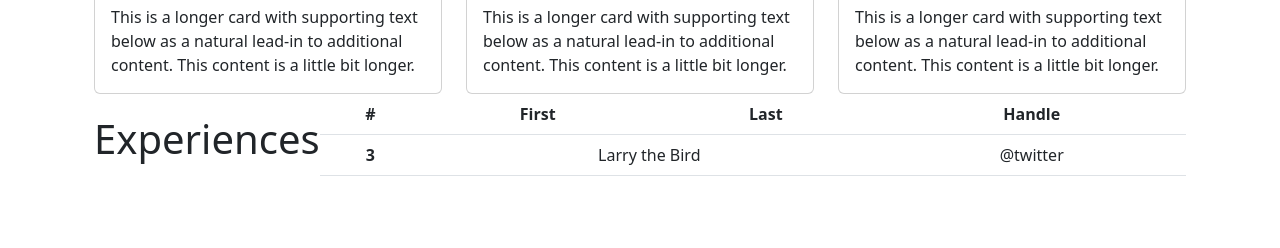
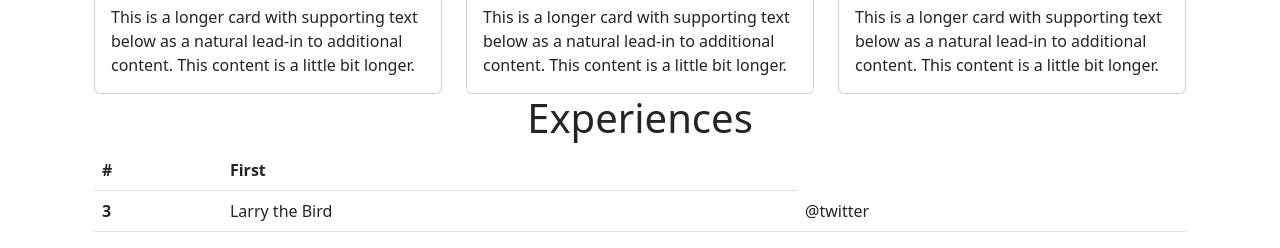
Before and after one commit to skylake28/bootstrap, a website: page index.html in a window 1280 px wide. Shown: the part 720-968 px from the top of the page. Before the commit the page ends 912 px from the top, so only its background shows below. Drawn offline with nearby package versions, Linux system fonts and the light colour scheme.

Commit message:
Update index.html

```diff
--- a/index.html
+++ b/index.html
@@ -74,15 +74,13 @@
         </div>
       </div>
 
-      <div class="container-fluid text-center d-flex justify-content-center align-items-center">
+      <div class="container-fluid">
         <h1 class="text-center"> Experiences</h1>
         <table class="table">
             <thead>
               <tr>
                 <th scope="col">#</th>
                 <th scope="col">First</th>
-                <th scope="col">Last</th>
-                <th scope="col">Handle</th>
               </tr>
             </thead>
             <tbody>
```
